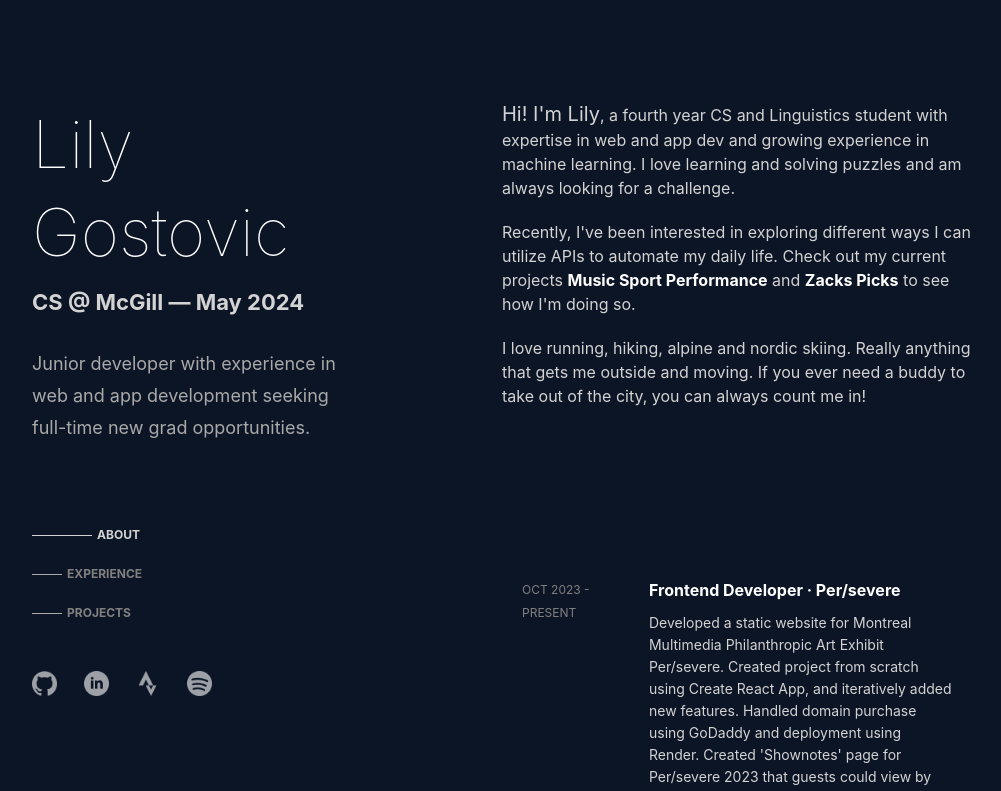
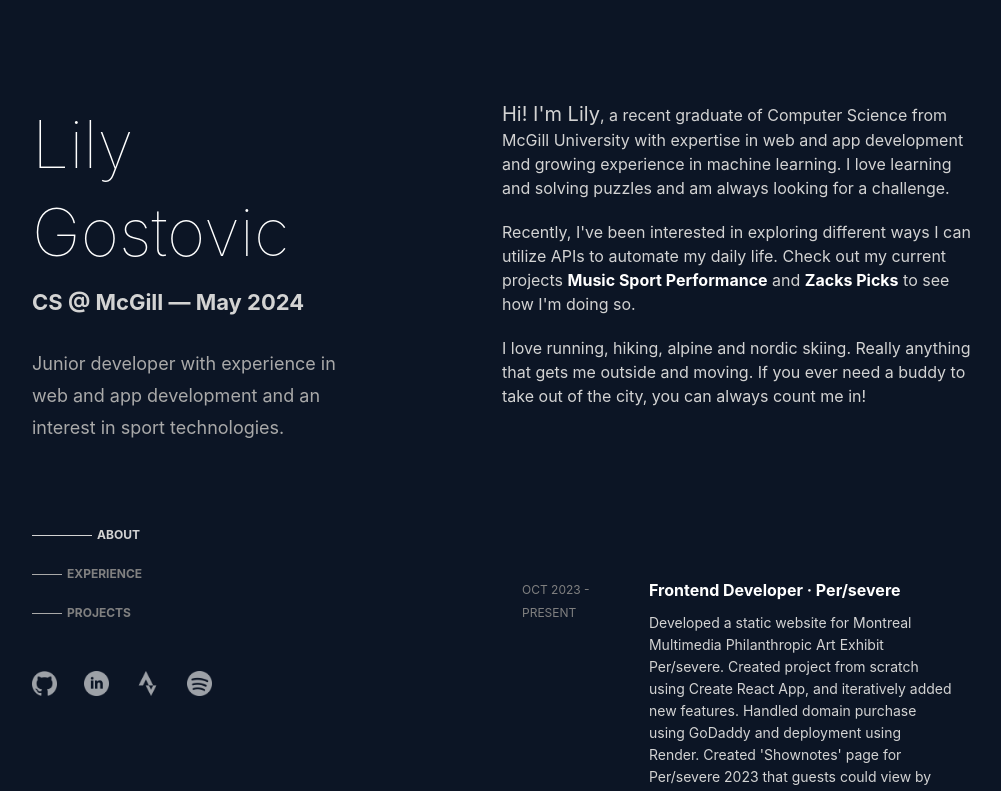
Before and after one commit to lilygostovic/lg-portfolio, a React (Create React App) app: page / in a window 1280 px wide. Shown: the top 791 px of the page, without its empty margins (138-1139 px from the left). Built offline with nearby package versions, Linux system fonts and the light colour scheme.

Commit message:
Update text to new grad

```diff
--- a/src/components/About.tsx
+++ b/src/components/About.tsx
@@ -4,9 +4,10 @@ export const About = () => (
   <div id="about" style={{ color: "lightgrey", paddingTop: "100px" }}>
     <StyledText variant="paragraphMedium">Hi! I'm Lily</StyledText>
     <StyledText variant="paragraphSmall">
-      , a fourth year CS and Linguistics student with expertise in web and app
-      dev and growing experience in machine learning. I love learning and
-      solving puzzles and am always looking for a challenge.
+      , a recent graduate of Computer Science from McGill University with
+      expertise in web and app development and growing experience in machine
+      learning. I love learning and solving puzzles and am always looking for a
+      challenge.
     </StyledText>
     <div style={{ margin: "20px 0px" }} />
     <StyledText variant="paragraphSmall">
--- a/src/components/QuickInfo.tsx
+++ b/src/components/QuickInfo.tsx
@@ -7,7 +7,7 @@ type QuickInfoProps = {
 };
 
 export const QuickInfo = ({ currentDiv }: QuickInfoProps) => (
-  <StyledDiv display="flex" flexDirection="column" >
+  <StyledDiv display="flex" flexDirection="column">
     <StyledText variant="title" color="white">
       Lily Gostovic
     </StyledText>
@@ -15,8 +15,8 @@ export const QuickInfo = ({ currentDiv }: QuickInfoProps) => (
       CS @ McGill — May 2024
     </StyledText>
     <StyledText variant="subtitle" mt="30px" mb="50px">
-      Junior developer with experience in web and app development seeking
-      full-time new grad opportunities.
+      Junior developer with experience in web and app development and an
+      interest in sport technologies.
     </StyledText>
     <Nav currentDiv={currentDiv} />
   </StyledDiv>
```
Also changed, not shown: src/components/Experience/InformationBlock.tsx (+6 -9 lines).
